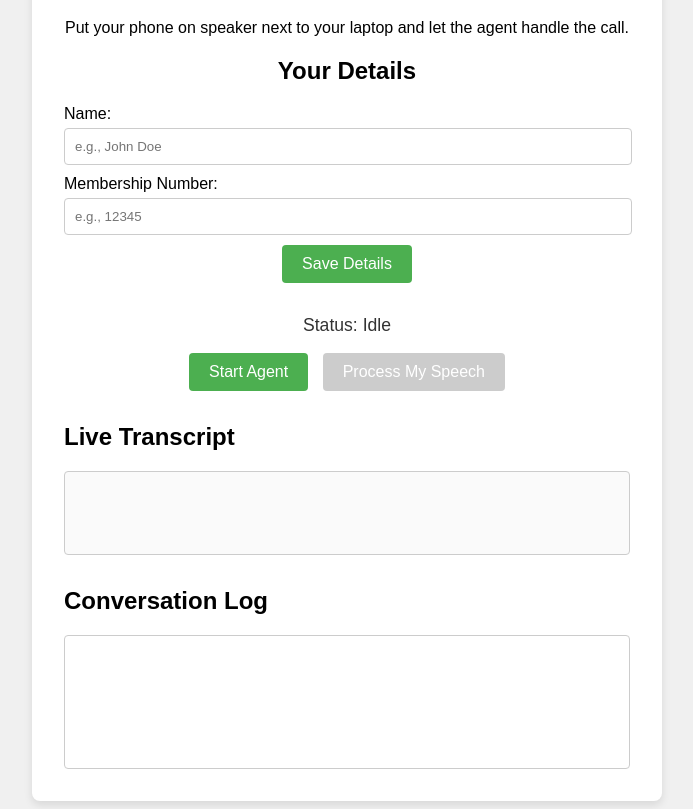
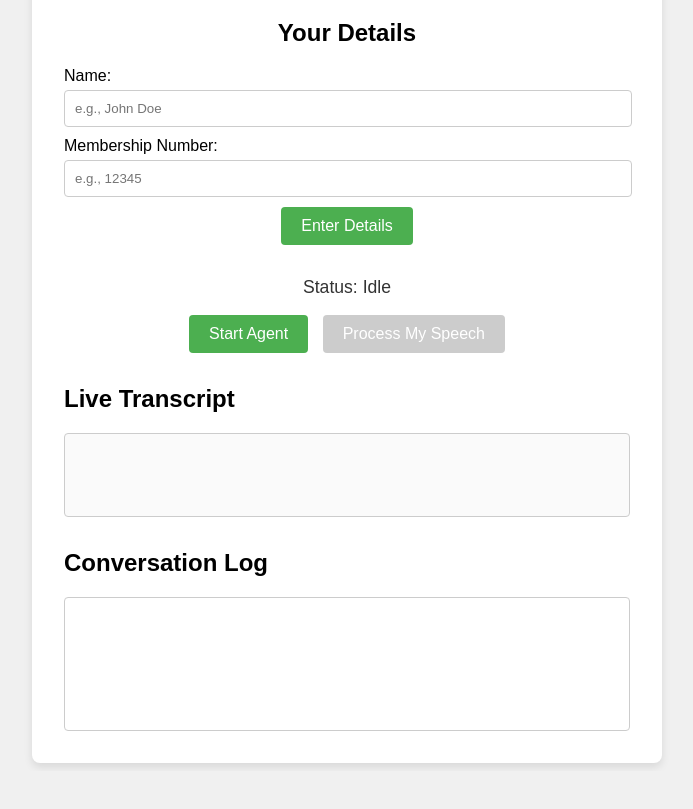
Before and after one commit to LiuChenLu/CancelGymMembership, a website: page index.html in a window 1280 px wide. Shown: the part 101-910 px from the top of the page, without its empty margins (293-986 px from the left). After the commit the page ends 872 px from the top, so only its background shows below. Drawn offline with Linux system fonts and the light colour scheme.

Commit message:
Small text changes on html

```diff
--- a/index.html
+++ b/index.html
@@ -9,7 +9,6 @@
 <body>
     <div class="container">
         <h1>Gym Membership Cancellation Agent</h1>
-        <p>Put your phone on speaker next to your laptop and let the agent handle the call.</p>
 
         <div id="user-details-container">
             <h2>Your Details</h2>
@@ -17,7 +16,7 @@
             <input type="text" id="userName" placeholder="e.g., John Doe">
             <label for="membershipNumber">Membership Number:</label>
             <input type="text" id="membershipNumber" placeholder="e.g., 12345">
-            <button id="saveButton">Save Details</button>
+            <button id="saveButton">Enter Details</button>
         </div>
 
         <div id="status-container">
```
